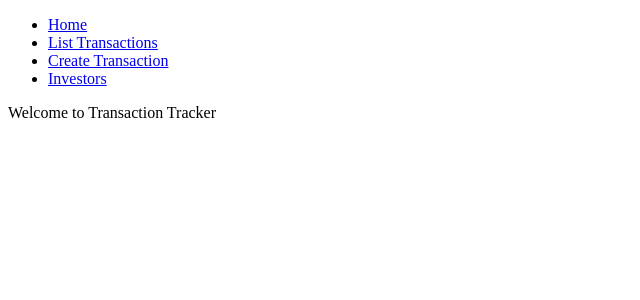
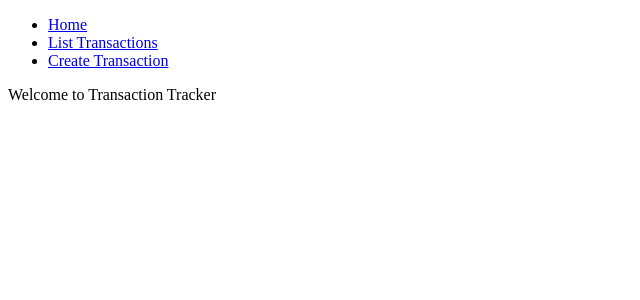
Before and after one commit to ChesterCheung/phase-3-project-frontend-2, a React (Create React App) app: page / in a window 1280 px wide. Shown: the top 300 px of the page, without its empty margins (0-640 px from the left). Built offline with nearby package versions, Linux system fonts and the light colour scheme; no server answers.

Commit message:
removed /investors route

```diff
--- a/src/components/NavBar.jsx
+++ b/src/components/NavBar.jsx
@@ -9,7 +9,6 @@ const NavBar = () => {
           <li><Link to="/"> Home </Link></li>
           <li><Link to="/transactions"> List Transactions </Link></li>
           <li><Link to="/transactions/new"> Create Transaction </Link></li>
-          <li><Link to="/investors"> Investors </Link></li>
         </ul>
       </nav>
     </div>
```
